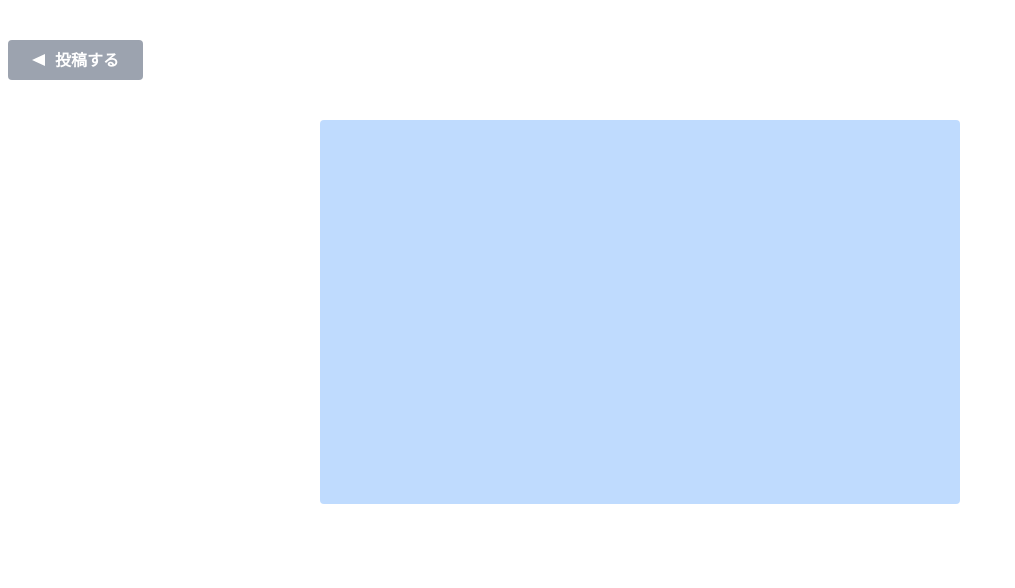
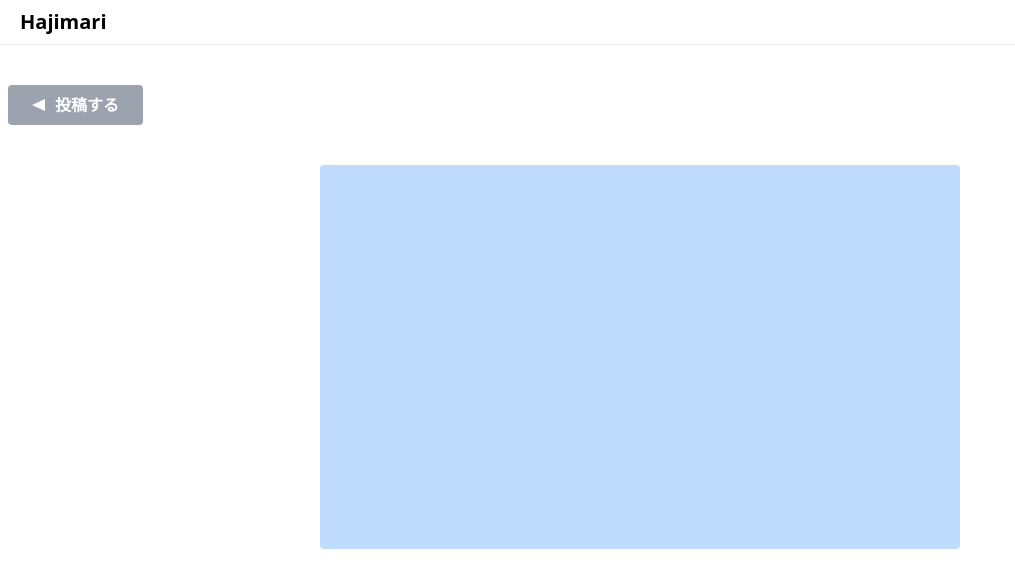
Before and after one commit to oshita-n/hajimari, a Next.js app: page /agenda in a window 1280 px wide. Shown: the top 588 px of the page, without its empty margins (0-1015 px from the left). Built offline with nearby package versions, Linux system fonts and the light colour scheme.

Commit message:
🎨 ヘッダーの追加

```diff
--- a/pages/index.jsx
+++ b/pages/index.jsx
@@ -105,8 +105,9 @@ export default function Home() {
     }
   };
   return (
+    <div>
+      <Header />
       <div className="container mx-auto">
-      <Header />
         <div className="container mx-auto w-2/3">
           <div className="mt-10 mb-5">
             <form onSubmit={handleSubmit}>
@@ -142,6 +143,7 @@ export default function Home() {
         </div>
         <Footer />
     </div>
+  </div>
   )
 
 }
--- a/src/components/Header.js
+++ b/src/components/Header.js
@@ -1,10 +1,18 @@
 import Head from 'next/head'
+import Link from 'next/link';
+
 export function Header() {
     return(
-    <Head>
-            <title>Hajimari</title>
-            <meta name="description" content="熱いトークから始まる人生がある" />
-            <link rel="icon" href="/favicon.ico" />
-    </Head>
+    <div>
+        <Head>
+                <title>Hajimari</title>
+                <meta name="description" content="熱いトークから始まる人生がある" />
+                <link rel="icon" href="/favicon.ico" />
+        </Head>
+        <div className="mt-2 ml-5 mb-2 font-bold text-xl">
+            <Link href="/">Hajimari</Link>
+        </div>
+        <hr />
+    </div>
     )
 }
--- a/src/components/Layout.js
+++ b/src/components/Layout.js
@@ -1,8 +1,11 @@
 import React from "react"
 import Link from 'next/link';
 import styles from '../../styles/Home.module.css'
+import { Header } from './Header.js';
 
 export default ({ children }) => (
+  <div>
+    <Header />
     <div className="container mx-auto">
       <div className="mt-10 mb-10">
         <Link href="/">
@@ -12,6 +15,6 @@ export default ({ children }) => (
       <div className="container mx-auto bg-blue-200 w-3/6 h-96 rounded py-32">
         {children}
       </div>
-
+    </div>
   </div>
 )
```
Lines whose indentation alone changed are shown as unchanged.
